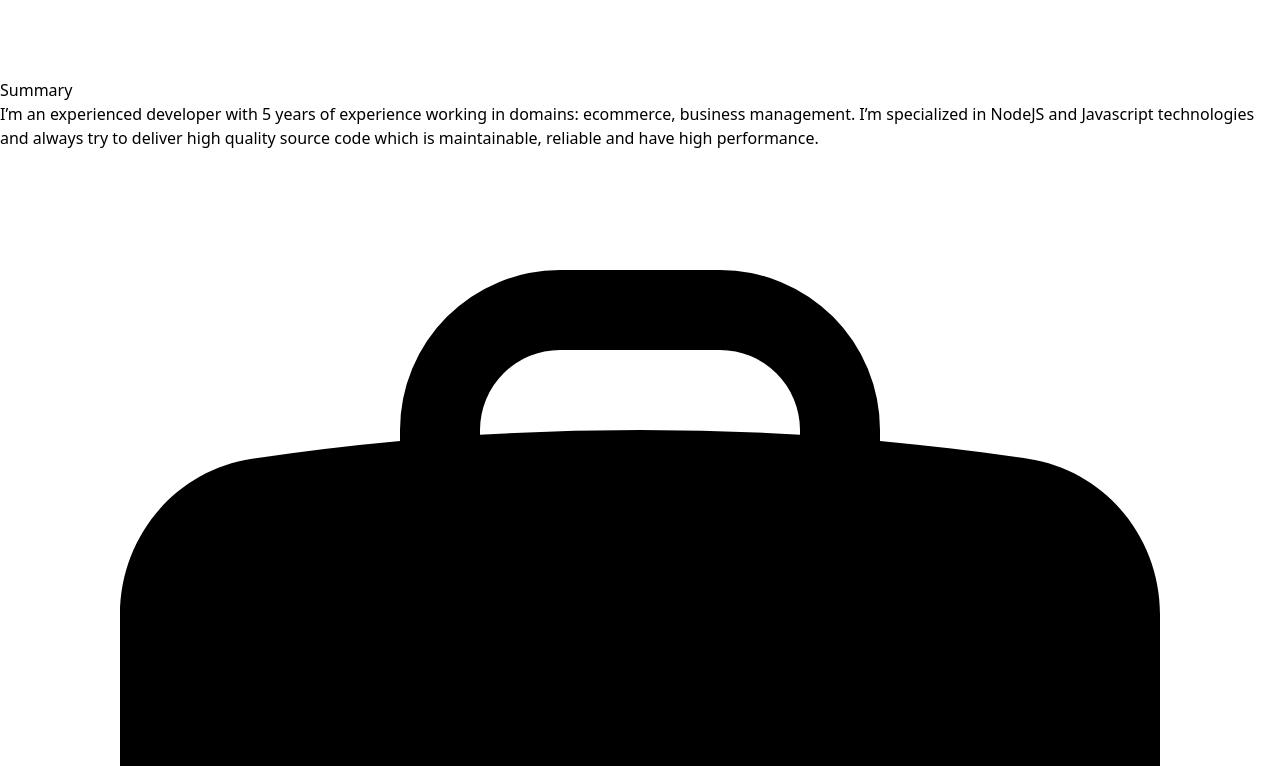
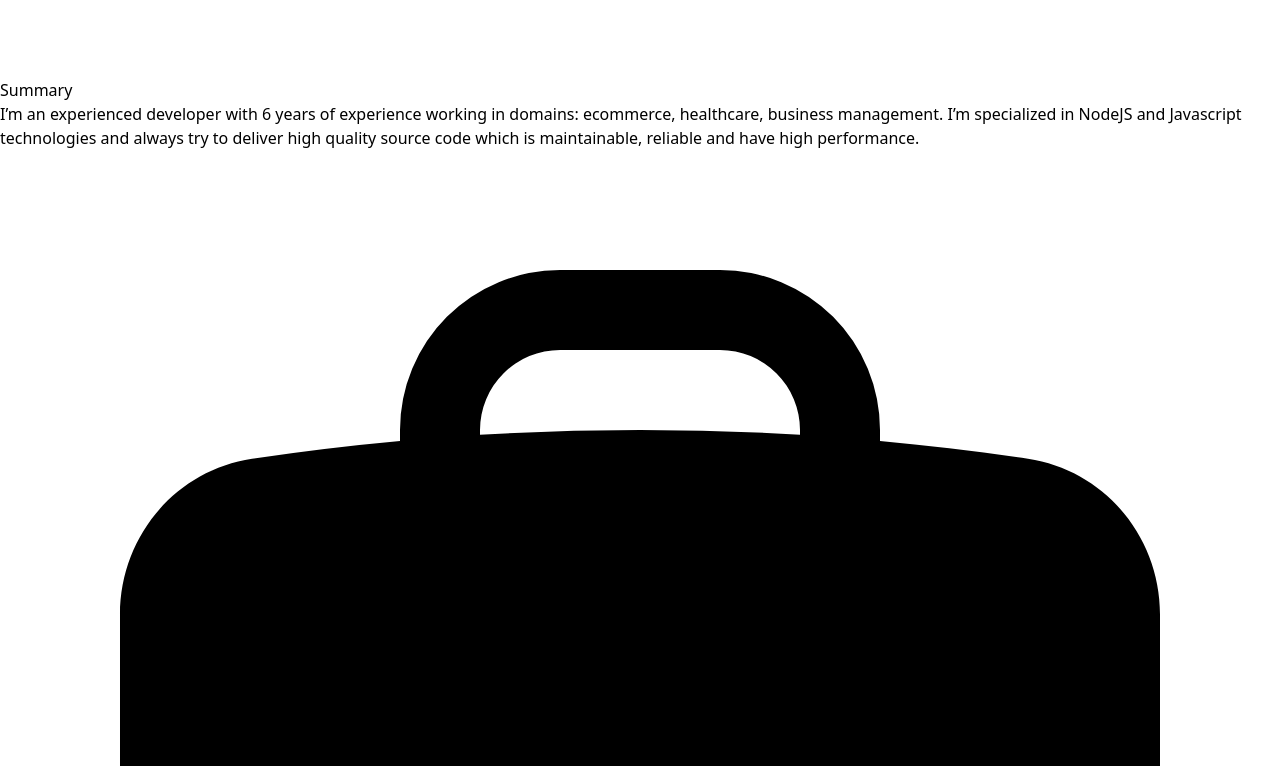
Before and after one commit to manhnd9293/my-cv, a React (Vite) app: page / in a window 1280 px wide. Shown: the part 2794-3560 px from the top of the page. Built offline with nearby package versions, Linux system fonts and the light colour scheme.

Commit message:
feat: update cv on 2026-03-08

```diff
--- a/src/components/cv/candidate-data.ts
+++ b/src/components/cv/candidate-data.ts
@@ -10,8 +10,22 @@ export const candidate = {
     github: "https://github.com/manhnd9293",
   },
   summary:
-    "I’m an experienced developer with 5 years of experience working in domains: ecommerce, business management. I’m specialized in NodeJS and Javascript technologies and always try to deliver high quality source code which is maintainable, reliable and have high performance.",
+    "I’m an experienced developer with 6 years of experience working in domains:  ecommerce, healthcare, business management. I’m specialized in NodeJS and Javascript technologies and always try to deliver high quality source code which is maintainable, reliable and have high performance.",
   careerExperience: [
+    {
+      company: "Powergate Software",
+      title: "Senior Software engineer",
+      from: "March 2025",
+      to: "Current",
+      responsibility: [
+        "Collaborate with BA and Designer Team to clarify software requirements",
+        "Design high level software architect for projects",
+        "Design feature flow, API endpoints and implement, test and fix them if any",
+        "Review code for other team members",
+        "Setup infrastructure in AWS to deploy services to environments (development, staging, production)",
+        "Using Technology: NestJS, ReactJS, AWS, Docker, Postgres, Redis",
+      ],
+    },
     {
       company: "Uptempo Vietnam",
       title: "Software engineer",
@@ -54,6 +68,135 @@ export const candidate = {
   ],
   projects: [
     {
+      from: "Nov 2025",
+      to: "Mar 2026",
+      name: "Chatbot support booking for clinics",
+      description:
+        "The system send suggestions to patients of clinics, handle their relies and booking for them. I am developer leader in the project. Features I developed are: ",
+      features: [
+        "Synchronize data with clinics management software to get data of patients, practitioners, appointments ...",
+        "Analyze patients' appointment history to find patterns then find matched appointment in the future",
+        "Send recommend appointments to patients via sms",
+        "Handle client reply via sms to determine their intentions then perform suitable actions such as: perform booking, send others suggestion, forward unrelated requests to clinics staffs ...",
+        "Handle collect payment when patients attend at appointments suggested by the system",
+        "Building dashboard to measure efficiency of the app with clients"
+      ],
+      technology: {
+        backend: "NestJS",
+        thirdParty: "OpenAI, Twilio, Stripe, Cliniko",
+        database: "PostgreSQL, Redis",
+        infrastructure: "EC2, RDS, VPC",
+      },
+    },
+    {
+      from: "Jun 2025",
+      to: "Oct 2025",
+      name: "Chatbot support patients with mental health issues",
+      description:
+        "The system perform as a virtual psychology doctor to consult patients with mental health issues. I am backend developer in the project. Features I developed are: ",
+      features: [
+        "Manage information of users, conversations, messages, curing techniques, documents, notifications ... ",
+        "Following OWASP best practices such as: revoke access, expire token, prevent concurrent login, 2 factors authentication,... to ensure the system is highly secured",
+        "Handle realtime chat between patients and chatbot: receive and send message via websocket, automatically end conversation when users inactive for a time period",
+        "Send realtime notification to users",
+        "Handle setup communication between chat system and AI system via Kafka message queue",
+        "Tracking app usage time of users in day to create dashboard and reports",
+        "Periodically send survey to users and save replies for statistic records"
+      ],
+      technology: {
+        backend: "NestJS",
+        database: "PostgreSQL",
+        infrastructure: "EC2, RDS, VPC, Kafka",
+      },
+    },
+    {
+      from: "Aug 2024",
+      to: "Jan 2025",
+      name: "Korean Learning Application",
+      description:
+        "The application support Korean language learners to prepare for Topik exams. I have role of backend developer in the project. Some features I developed are: ",
+      features: [
+        "Design database schema and create API endpoints for managing entities in the system such as: users, vocabulary, learn history, mock exams, point settings, ...",
+        "Handle upload excel files to create multiple choices mock exam questions and vocabulary storages",
+        "Create multiple choices quizzes for testing vocabulary learning from vocabulary storages",
+        "Tracking times users using features of the app",
+        "Handle update bonus points for users when they complete tasks such as answer quiz, daily attendance, ....",
+        "Create dashboard to show statistic data of users such as: active days, hours using app, correct answer ratio, learning history, mock exam result history ...",
+        "Setup infrastructure in GCP to deploy the system",
+      ],
+      technology: {
+        backend: "NestJS, GraphQL",
+        database: "MySQL",
+        infrastructure: "Compute Engine, Cloud Storage",
+      },
+    },
+    {
+      from: "Jan 2024",
+      to: "Aug 2024",
+      name: "Construction Supervision System",
+      description:
+        "The system is used to support construction supervision work by using web technologies, computer files and online meeting to substitute for paper and on-site supervising activities. Some main features that I developed are:",
+      features: [
+        "Design database schema and create API endpoints for managing entities in the system such as: users, construction site, drawing, supervision area, inspection checklist, inspection category, online meeting, project documents",
+        "Creating supervision plans with drawing, inspection position, inspection category, inspection status",
+        "Upload and download drawings, site images, videos",
+        "Integrate with Amazon Chime SDK to create online video meeting to perform online supervision. Real time update documents and status of the meeting to all participants",
+        "Storing construction documents under folder tree structure. Supporting copy, paste, cut, rename actions with files and folders",
+        "Setup infrastructure to securely deploy the system to AWS",
+      ],
+      technology: {
+        backend: "NestJS, Prisma, SocketIO",
+        database: "PostgreSQL, Redis",
+        infrastructure:
+          "AWS EC2, Load Balance, CloudFront, S3, Route 53, AWS Chime SDK, Github Action",
+      },
+    },
+    {
+      from: "Jul 2023",
+      to: "Dec 2023",
+      name: "Freelancer Management System",
+      description:
+        "The system is used to manage freelancers’ information and their projects from many countries in the world. My responsibilities are:",
+      features: [
+        "Design database schema entities in the system including business units, freelancers, projects, invoices ...",
+        "Develop features to query and update information of entities in the system (create, update, filter, paging, delete, restore data)",
+        "Integrate with Google Authentication API for feature login using Google account",
+        "Check users’ authorization based on their roles",
+        "Tracking changes in freelancer profile data and show these change logs when needed",
+        "Setup infrastructure for develop, staging, production environments using Google Cloud Platform",
+        "Set up CI/CD pipeline using CloudBuild to automatically deploy the system to environments",
+      ],
+      technology: {
+        backend: "NestJs, Apollo Server, TypeORM",
+        database: "PostgreSQL, Redis",
+        infrastructure:
+          "Docker, Cloud Run, Load balance, Cloud Build, Google SQL, Google Compute Engine, Google Artifact Registry, Terraform",
+      },
+    },
+    {
+      from: "Mar 2023",
+      to: "Jun 2023",
+      name: "Cross-border Project Management System",
+      description:
+        "The system is used to manage projects and facilitate communication between members who live in different countries. I worked as a fullstack developer in this project. Some features I developed are:",
+      features: [
+        "Design database and perform update action for system's entities such as: projects, users, documents, conversation, messages, system settings",
+        "Manage data of project's tickets such as: category, name, due date, priority, state , attachments, description, comments",
+        "Store and show change logs of tickets which include information about update time, old and new contents, person update",
+        "Uploading, deleting image and documents to and from a project",
+        "Chatting between member in projects, translate original messages to languages set by current user",
+        "Translating pdf and docx documents and sharing between members",
+      ],
+      technology: {
+        backend: "NestJs, TypeORM",
+        database: "MySQL",
+        infrastructure:
+          "EC2, Docker, Nginx, RDS, S3, Google Translate API, Github Action, Terraform",
+      },
+    },
+    {
+      from: "Jan 2022",
+      to: "Feb 2023",
       name: "Customer support Chat System",
       description:
         "This system is for customer care agents of ecommerce companies communicating with customers when they are visiting online stores. The system is designed as micro services with REST API, web socket service, and worker nodes. Some main features that I developed are:",
@@ -74,84 +217,8 @@ export const candidate = {
       },
     },
     {
-      name: "Construction Supervision System",
-      description:
-        "The system is used to support construction supervision work by using web technologies, computer files and online meeting to substitute for paper and on-site supervising activities. Some main features that I developed are:",
-      features: [
-        "Design database schema and create API endpoints for managing entities in the system such as: users, construction site, drawing, supervision area, inspection checklist, inspection category, online meeting, project documents",
-        "Creating supervision plans with drawing, inspection position, inspection category, inspection status",
-        "Upload and download drawings, site images, videos",
-        "Integrate with Amazon Chime SDK to create online video meeting to perform online supervision. Real time update documents and status of the meeting to all participants",
-        "Storing construction documents under folder tree structure. Supporting copy, paste, cut, rename actions with files and folders",
-        "Setup infrastructure to securely deploy the system to AWS",
-      ],
-      technology: {
-        backend: "NestJS, Prisma, SocketIO",
-        database: "PostgreSQL, Redis",
-        infrastructure:
-          "AWS EC2, Load Balance, CloudFront, S3, Route 53, AWS Chime SDK, Github Action",
-      },
-    },
-    {
-      name: "Korean Learning Application",
-      description:
-        "The application support Korean language learners to prepare for Topik exams. I have role of backend developer in the project. Some features I developed are: ",
-      features: [
-        "Design database schema and create API endpoints for managing entities in the system such as: users, vocabulary, learn history, mock exams, point settings, ...",
-        "Handle upload excel files to create multiple choices mock exam questions and vocabulary storages",
-        "Create multiple choices quizzes for testing vocabulary learning from vocabulary storages",
-        "Tracking times users using features of the app",
-        "Handle update bonus points for users when they complete tasks such as answer quiz, daily attendance, ....",
-        "Create dashboard to show statistic data of users such as: active days, hours using app, correct answer ratio, learning history, mock exam result history ...",
-        "Setup infrastructure in GCP to deploy the system",
-      ],
-      technology: {
-        backend: "NestJS, GraphQL",
-        database: "MySQL",
-        infrastructure: "Compute Engine, Cloud Storage",
-      },
-    },
-
-    {
-      name: "Resource Management System",
-      description:
-        "The system is used to manage freelancers’ information and their projects from many countries in the world. My responsibilities are:",
-      features: [
-        "Design database schema entities in the system including business units, freelancers, projects, invoices ...",
-        "Develop features to query and update information of entities in the system (create, update, filter, paging, delete, restore data)",
-        "Integrate with Google Authentication API for feature login using Google account",
-        "Check users’ authorization based on their roles",
-        "Tracking changes in freelancer profile data and show these change logs when needed",
-        "Setup infrastructure for develop, staging, production environments using Google Cloud Platform",
-        "Set up CI/CD pipeline using CloudBuild to automatically deploy the system to environments",
-      ],
-      technology: {
-        backend: "NestJs, Apollo Server, TypeORM",
-        database: "PostgreSQL, Redis",
-        infrastructure:
-          "Docker, Cloud Run, Load balance, Cloud Build, Google SQL, Google Compute Engine, Google Artifact Registry, Terraform",
-      },
-    },
-    {
-      name: "Cross-border Project Management System",
-      description:
-        "The system is used to manage projects and facilitate communication between members who live in different countries. I worked as a fullstack developer in this project. Some features I developed are:",
-      features: [
-        "Design database and perform update action for system's entities such as: projects, users, documents, conversation, messages, system settings",
-        "Manage data of project's tickets such as: category, name, due date, priority, state , attachments, description, comments",
-        "Store and show change logs of tickets which include information about update time, old and new contents, person update",
-        "Uploading, deleting image and documents to and from a project",
-        "Chatting between member in projects, translate original messages to languages set by current user",
-        "Translating pdf and docx documents and sharing between members",
-      ],
-      technology: {
-        backend: "NestJs, TypeORM",
-        database: "MySQL",
-        infrastructure:
-          "EC2, Docker, Nginx, RDS, S3, Google Translate API, Github Action, Terraform",
-      },
-    },
-    {
+      from: "Jan 2020",
+      to: "Aug 2020",
       name: "HR information management system",
       description:
         "The system is developed for HR department to manage work shift of workers. Some main functions include:",
@@ -164,25 +231,6 @@ export const candidate = {
         backend: "Spring boot",
         database: "MySQL",
         infrastructure: "NginX, Docker, EC2",
-      },
-    },
-    {
-      name: "Side project: Ecommerce system",
-      demoLink: 'https://ecommerce.manhnd.men',
-      sourceCode: 'https://github.com/manhnd9293/my-commerce-be',
-      description:
-        "The website is an ecommerce system which includes front store and admin page. Some features i developed are:",
-      features: [
-        "Sign in/ sign up, includes sign in by Google",
-        "Manage categories and products, orders information",
-        "Admin dashboard to show statistic information by day, month, year about revenue, order, users, sale quantity",
-        "Front store features such as:  list product, get product detail, add product to cart and checkout",
-      ],
-      technology: {
-        backend: "NestJS, TypeORM",
-        frontend: 'ReactJS, TailwindCSS, ShadcnUI',
-        database: "PostgresSQL",
-        infrastructure: "EC2, Nginx, Github Action",
       },
     },
   ],
```
Also changed, not shown: src/components/cv/cv.tsx (+15 -9 lines).
